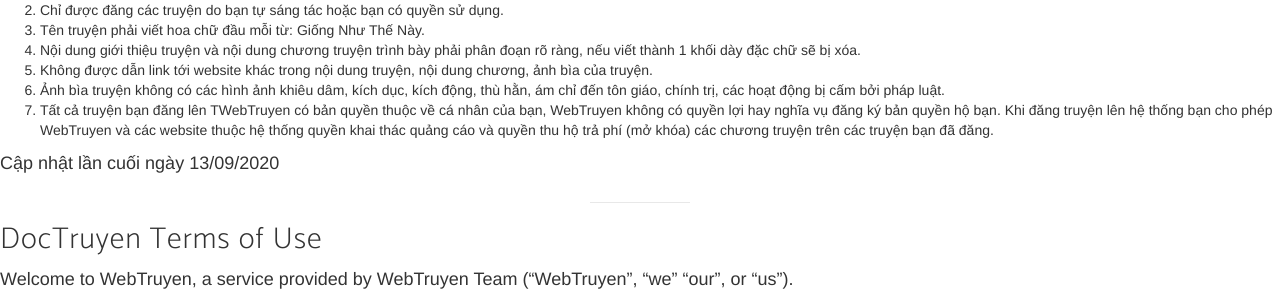
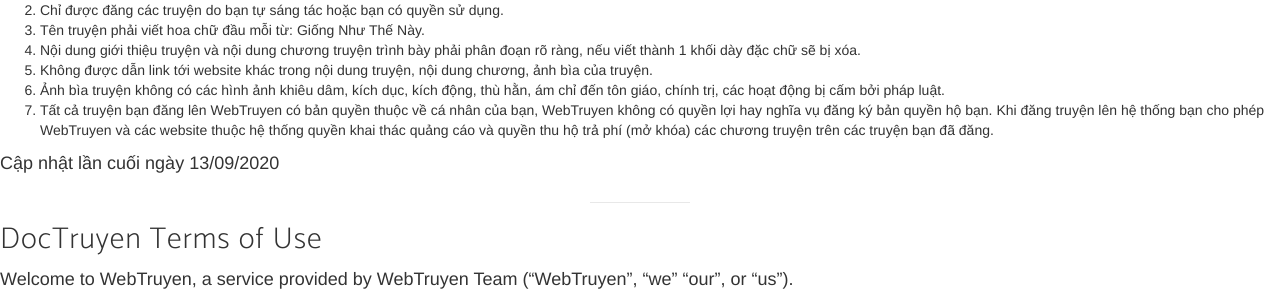
Before and after one commit to webtruyen/webtruyen, a Jekyll site: the page built from terms.md, in a window 1280 px wide and 900 px high, scrolled down 648 px. Shown: the part 158-452 px from the top of the window. Built offline with Jekyll 4.4.1, drawn with Linux system fonts in a browser that asks for light colours; nearby versions of some CDN libraries; some web fonts are replaced; our own code applies the rules of GitHub Pages for plain Markdown files.

Commit message:
Update terms.md

```diff
--- a/terms.md
+++ b/terms.md
@@ -44,7 +44,7 @@
 4.  Nội dung giới thiệu truyện và nội dung chương truyện trình bày phải phân đoạn rõ ràng, nếu viết thành 1 khối dày đặc chữ sẽ bị xóa.
 5.  Không được dẫn link tới website khác trong nội dung truyện, nội dung chương, ảnh bìa của truyện.
 6.  Ảnh bìa truyện không có các hình ảnh khiêu dâm, kích dục, kích động, thù hằn, ám chỉ đến tôn giáo, chính trị, các hoạt động bị cấm bởi pháp luật.
-7.  Tất cả truyện bạn đăng lên TWebTruyen có bản quyền thuộc về cá nhân của bạn, WebTruyen không có quyền lợi hay nghĩa vụ đăng ký bản quyền hộ bạn. Khi đăng truyện lên hệ thống bạn cho phép WebTruyen và các website thuộc hệ thống quyền khai thác quảng cáo và quyền thu hộ trả phí (mở khóa) các chương truyện trên các truyện bạn đã đăng.
+7.  Tất cả truyện bạn đăng lên WebTruyen có bản quyền thuộc về cá nhân của bạn, WebTruyen không có quyền lợi hay nghĩa vụ đăng ký bản quyền hộ bạn. Khi đăng truyện lên hệ thống bạn cho phép WebTruyen và các website thuộc hệ thống quyền khai thác quảng cáo và quyền thu hộ trả phí (mở khóa) các chương truyện trên các truyện bạn đã đăng.
 
 Cập nhật lần cuối ngày 13/09/2020
 
```
